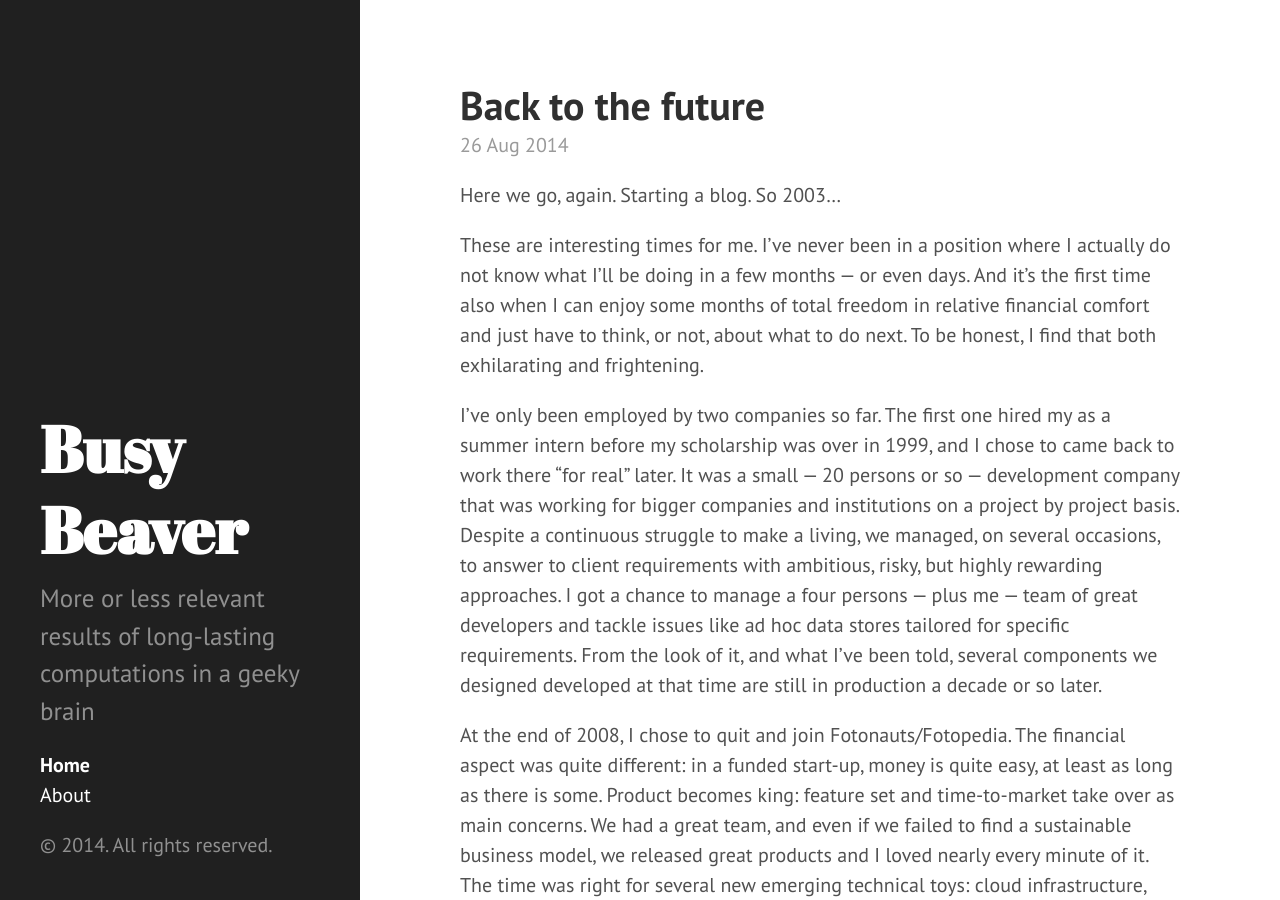
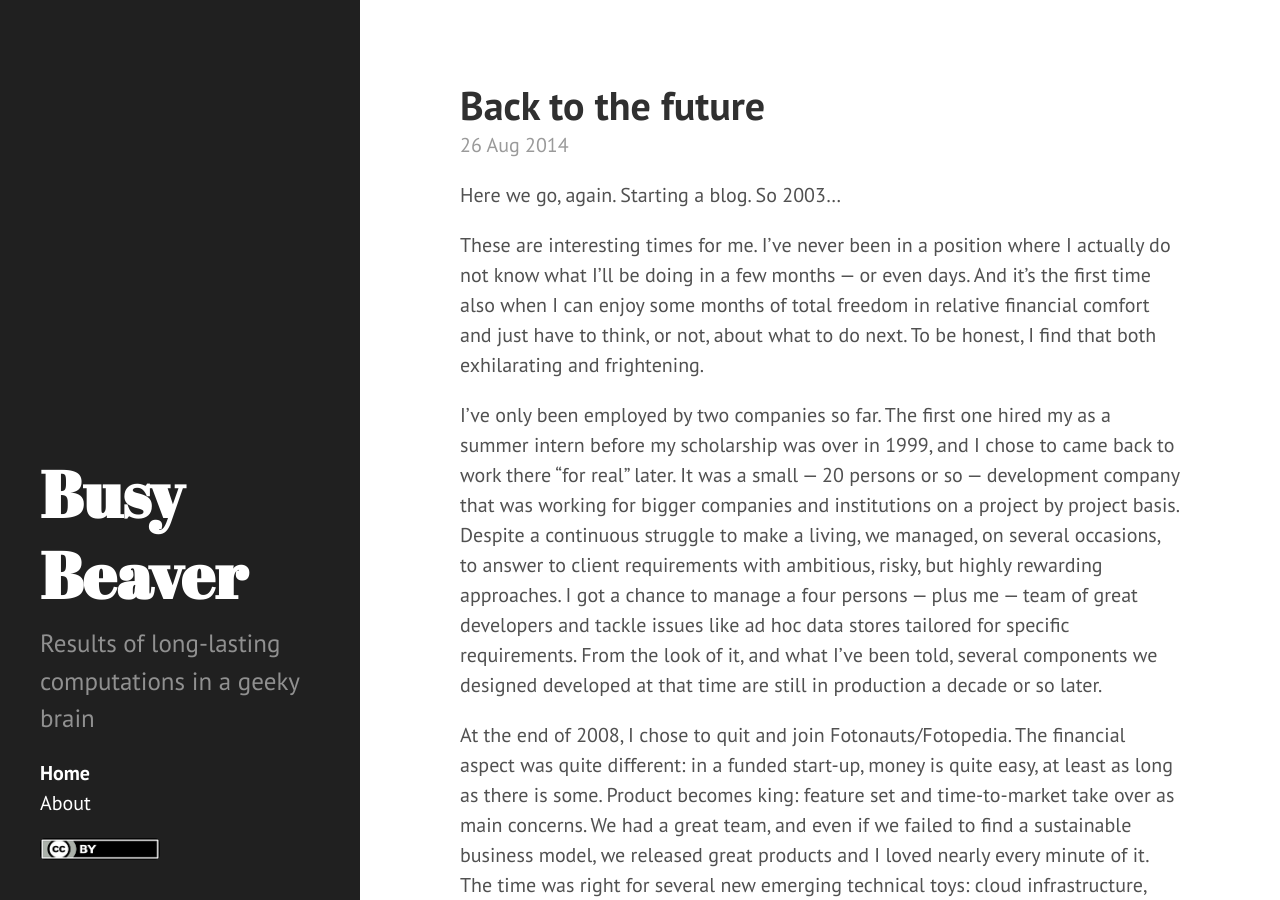
Before and after one commit to kali/kali.github.io, a Jekyll site: the page built from index.html, in a window 1280 px wide and 900 px high. Built offline with Jekyll 4.4.1, drawn with Linux system fonts in a browser that asks for light colours; Markdown is read by kramdown in place of the engine named in the settings; the list of posts is cut into pages by our own code.

Commit message:
smallish fixes

```diff
--- a/_config.yml
+++ b/_config.yml
@@ -8,7 +8,7 @@ permalink:        pretty
 # Setup
 title:            "Busy Beaver"
 tagline:          "Kali's tape"
-description:      'More or less relevant results of long-lasting computations in a geeky brain'
+description:      'Results of long-lasting computations in a geeky brain'
 url:              http://kali.github.io
 
 author:
--- a/_includes/sidebar.html
+++ b/_includes/sidebar.html
@@ -32,6 +32,6 @@
 {% endcomment %}
     </ul>
 
-    <p>&copy; {{ site.time | date: '%Y' }}. All rights reserved.</p>
+    <p><img src="public/by.png" style="max-width:120px"></img></p>
   </div>
 </div>
```
Also changed, not shown: public/by.png (added).
